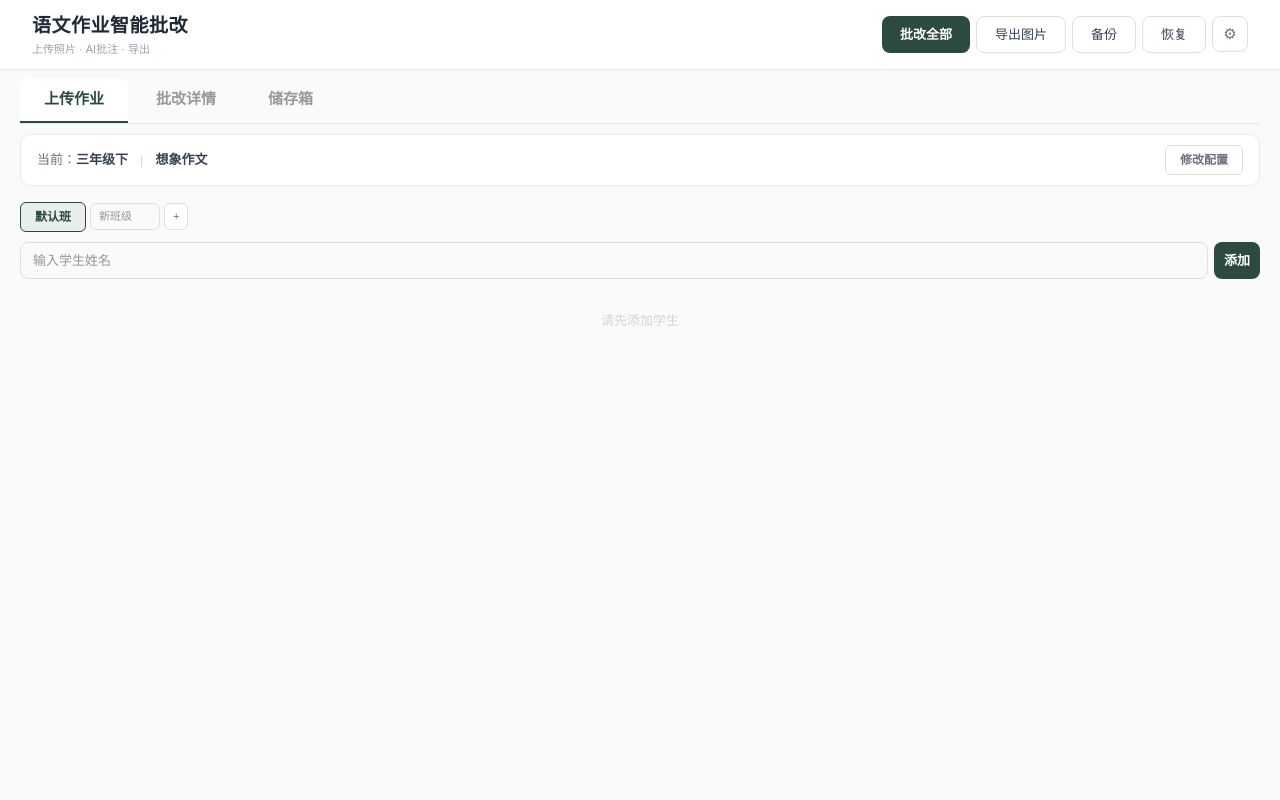
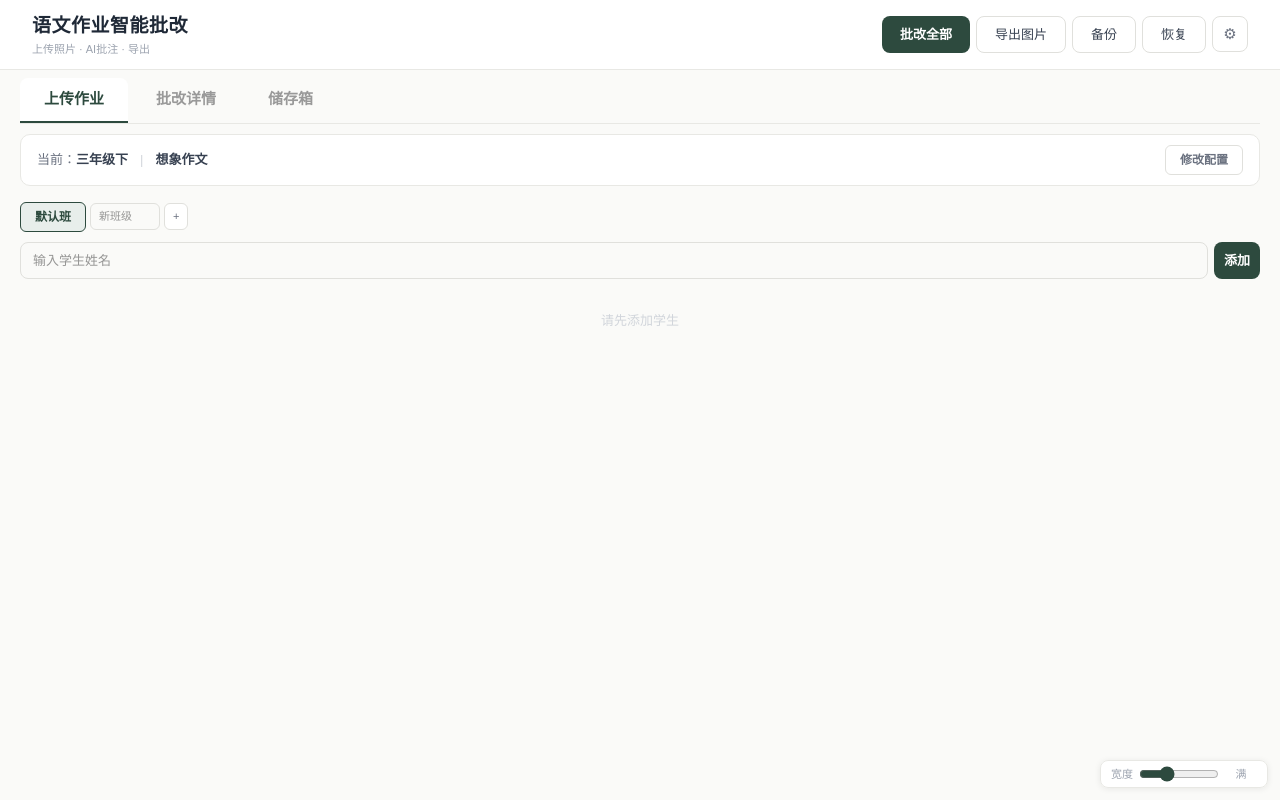
Before and after one commit to Yeye-momo/homework-grader, a Next.js app: page / in a window 1280 px wide. Built offline with nearby package versions, Linux system fonts and the light colour scheme.

Commit message:
update UI

```diff
--- a/src/app/page.tsx
+++ b/src/app/page.tsx
@@ -111,6 +111,7 @@ export default function Home() {
   const [customApiKey, setCustomApiKey] = useState("");
   const [customEpPro, setCustomEpPro] = useState("");
   const [customEpFast, setCustomEpFast] = useState("");
+  const [layoutWidth, setLayoutWidth] = useState(() => { try { const v = Number(localStorage.getItem("hw_layout_w")); return v >= 800 && v <= 10000 ? v : 0; } catch { return 0; } });
   const [splitPct, setSplitPct] = useState(() => { try { const v = Number(localStorage.getItem("hw_split_pct")); return v >= 25 && v <= 75 ? v : 55; } catch { return 55; } });
   const splitDrag = useRef(false);
 
@@ -391,11 +392,13 @@ export default function Home() {
   } window.addEventListener("keydown", onKey); return () => window.removeEventListener("keydown", onKey); });
 
   useEffect(() => {
-    const onMove = (e: MouseEvent) => { if (!splitDrag.current) return; e.preventDefault(); const c = document.getElementById("detail-split"); if (!c) return; const r = c.getBoundingClientRect(); const p = ((e.clientX - r.left) / r.width) * 100; const clamped = Math.max(25, Math.min(75, p)); setSplitPct(clamped); };
-    const onUp = () => { if (splitDrag.current) { splitDrag.current = false; document.body.style.cursor = ""; document.body.style.userSelect = ""; try { localStorage.setItem("hw_split_pct", String(splitPct)); } catch {} } };
+    const onMove = (e: MouseEvent) => { if (!splitDrag.current) return; e.preventDefault(); const c = document.getElementById("detail-split"); if (!c) return; const r = c.getBoundingClientRect(); const p = ((e.clientX - r.left) / r.width) * 100; setSplitPct(Math.max(25, Math.min(75, Math.round(p)))); };
+    const onUp = () => { if (splitDrag.current) { splitDrag.current = false; document.body.style.cursor = ""; document.body.style.userSelect = ""; } };
     window.addEventListener("mousemove", onMove); window.addEventListener("mouseup", onUp);
     return () => { window.removeEventListener("mousemove", onMove); window.removeEventListener("mouseup", onUp); };
   });
+  useEffect(() => { try { localStorage.setItem("hw_split_pct", String(splitPct)); } catch {} }, [splitPct]);
+  useEffect(() => { try { localStorage.setItem("hw_layout_w", String(layoutWidth)); } catch {} }, [layoutWidth]);
 
   // Global full-screen drag overlay
   useEffect(() => {
@@ -646,7 +649,14 @@ export default function Home() {
       </div>}
       {batchStatus && <div style={{ background: "#F0F7F2", padding: "10px 32px", fontSize: 14, fontWeight: 600, color: GREEN, borderBottom: "1px solid #D4E5D9" }}>{batchStatus}</div>}
 
-      <div style={{ margin: "0 auto", padding: "8px 20px" }}>
+      <div style={{ maxWidth: layoutWidth > 0 ? layoutWidth : "none", margin: "0 auto", padding: "8px 20px", transition: "max-width 0.2s" }}>
+        {/* Layout width control - bottom right corner */}
+        {!isMobile && <div style={{ position: "fixed", bottom: 12, right: 12, zIndex: 999, display: "flex", alignItems: "center", gap: 6, padding: "5px 10px", background: "rgba(255,255,255,0.95)", borderRadius: 8, boxShadow: "0 1px 6px rgba(0,0,0,0.08)", border: "1px solid #E8E8E4", fontSize: 11, color: "#9CA3AF", backdropFilter: "blur(6px)" }}>
+          <span style={{ whiteSpace: "nowrap" }}>宽度</span>
+          <input type="range" min={800} max={Math.max(2400, typeof window !== "undefined" ? window.innerWidth : 2400)} step={50} value={layoutWidth > 0 ? layoutWidth : (typeof window !== "undefined" ? window.innerWidth : 1920)} onChange={e => setLayoutWidth(Number(e.target.value))} style={{ width: 80, height: 12, cursor: "pointer", accentColor: PRIMARY }} />
+          <span style={{ minWidth: 32, textAlign: "center", fontVariantNumeric: "tabular-nums" }}>{layoutWidth > 0 ? layoutWidth : "满"}</span>
+          {layoutWidth > 0 && <button onClick={() => setLayoutWidth(0)} style={{ background: "transparent", border: "none", cursor: "pointer", color: "#D1D5DB", fontSize: 12, padding: "0 2px" }} title="重置为铺满">✕</button>}
+        </div>}
         {tab !== "detail" && <div style={{ display: "flex", gap: 4, borderBottom: "1px solid #E8E8E4", marginBottom: 10 }}><button style={tabStyle("upload")} onClick={() => setTab("upload")}>上传作业</button><button style={tabStyle("detail")} onClick={() => setTab("detail")}>批改详情</button><button style={tabStyle("archive")} onClick={() => setTab("archive")}>储存箱{students.filter(s => s.archived).length > 0 ? ` (${students.filter(s => s.archived).length})` : ""}</button></div>}
 
         {tab === "upload" && (
@@ -833,7 +843,7 @@ export default function Home() {
             </div>
 
             {/* Draggable splitter */}
-            {!isMobile && <div onMouseDown={e => { e.preventDefault(); splitDrag.current = true; document.body.style.cursor = "col-resize"; document.body.style.userSelect = "none"; }} style={{ width: 6, flexShrink: 0, cursor: "col-resize", background: "transparent", display: "flex", alignItems: "center", justifyContent: "center", position: "relative" }}><div style={{ width: 3, height: 40, borderRadius: 2, background: "#D1D5DB", transition: "background 0.15s" }} onMouseEnter={e => (e.currentTarget.style.background = PRIMARY)} onMouseLeave={e => (e.currentTarget.style.background = "#D1D5DB")} /></div>}
+            {!isMobile && <div onMouseDown={e => { e.preventDefault(); splitDrag.current = true; document.body.style.cursor = "col-resize"; document.body.style.userSelect = "none"; }} style={{ width: 8, flexShrink: 0, cursor: "col-resize", display: "flex", alignItems: "center", justifyContent: "center" }}><div style={{ width: 3, height: 36, borderRadius: 2, background: "#D1D5DB", transition: "background 0.15s" }} onMouseEnter={e => (e.currentTarget.style.background = PRIMARY)} onMouseLeave={e => (e.currentTarget.style.background = "#D1D5DB")} /></div>}
 
             {/* MIDDLE: Detail panel */}
             <div style={{ flex: 1, minWidth: 0, overflow: "auto", maxHeight: isMobile ? "none" : "calc(100vh - 100px)", padding: "0 12px" }}>
```
